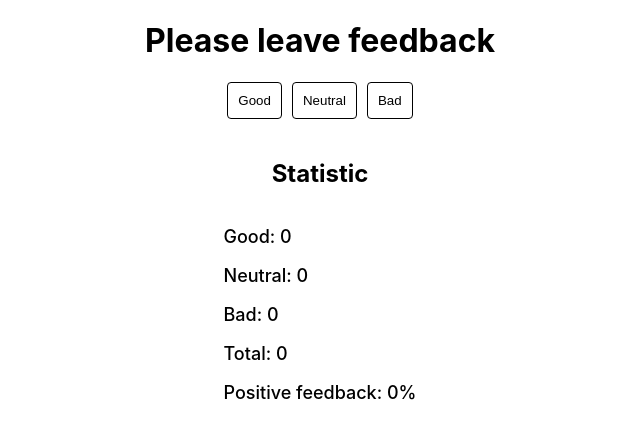
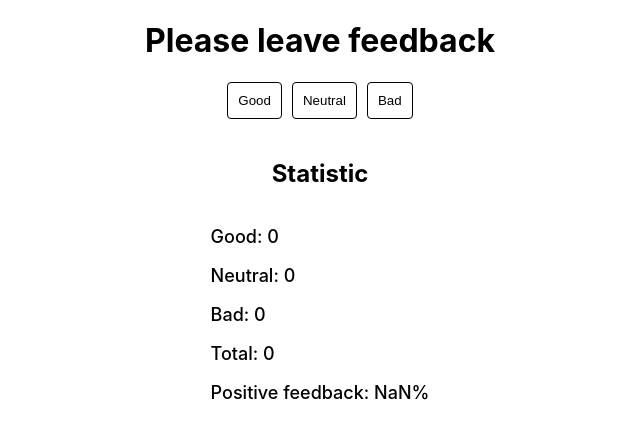
Before and after one commit to Bartosz-Baranski/goit-react-hw-02-feedback, a React (Create React App) app: page / in a window 1280 px wide. Shown: the top 438 px of the page, without its empty margins (320-960 px from the left). Built offline with nearby package versions, Linux system fonts and the light colour scheme.

Commit message:
add methods
changed method choice... , add method countTotal- working, method countpercentage is not working - problem with NaN and on the next step Infinity

```diff
--- a/src/components/App.jsx
+++ b/src/components/App.jsx
@@ -1,10 +1,10 @@
 import React from 'react';
-import Statistic from './Feedback/statistic';
+import Feedback from './Feedback/Feedback';
 
 export function App() {
   return (
     <>
-      <Statistic />
+      <Feedback />
     </>
   );
 }
--- a/src/components/Feedback/statistic.jsx
+++ b/src/components/Feedback/Feedback.jsx
@@ -1,20 +1,13 @@
 import React from 'react';
-import css from './statistic.module.css';
+import css from './feedback.module.css';
 
-class Statistic extends React.Component {
-  state = {
-    good: 0,
-    neutral: 0,
-    bad: 0,
-    total: 0,
-    percent: 0,
-  };
+class Feedback extends React.Component {
+  state = { good: 0, neutral: 0, bad: 0 };
 
   choiceGood = () => {
     this.setState(value => {
       return {
         good: value.good + 1,
-        total: value.total + 1,
       };
     });
   };
@@ -23,7 +16,6 @@ class Statistic extends React.Component {
     this.setState(value => {
       return {
         neutral: value.neutral + 1,
-        total: value.total + 1,
       };
     });
   };
@@ -32,14 +24,22 @@ class Statistic extends React.Component {
     this.setState(value => {
       return {
         bad: value.bad + 1,
-        total: value.total + 1,
       };
     });
   };
 
+  countTotalFeedback = () => {
+    return this.state.good + this.state.bad + this.state.neutral;
+  };
+
+  countPositiveFeedbackPercentage = () => {
+    return Math.floor(this.state.good / this.state.total) * 100;
+  };
+
   render() {
-    const { good, neutral, bad, total, percent } = this.state;
-
+    const { good, neutral, bad } = this.state;
+    const total = this.countTotalFeedback();
+    const positivePercentage = this.countPositiveFeedbackPercentage();
     return (
       <div className={css.statistic_body}>
         <h1 className={css.statistic_title}>Please leave feedback</h1>
@@ -70,15 +70,19 @@ class Statistic extends React.Component {
           </button>
         </div>
         <h2 className={css.statistic_body}>Statistic</h2>
+
         <div>
           <p className={css.statistic_value}>Good: {good}</p>
           <p className={css.statistic_value}>Neutral: {neutral}</p>
           <p className={css.statistic_value}>Bad: {bad}</p>
           <p className={css.statistic_value}>Total: {total}</p>
-          <p className={css.statistic_value}>Positive feedback: {percent}%</p>
+
+          <p className={css.statistic_value}>
+            Positive feedback: {positivePercentage}%
+          </p>
         </div>
       </div>
     );
   }
 }
-export default Statistic;
+export default Feedback;
```
Also changed, not shown: src/components/Feedback/feedback.module.css (renamed from src/components/Feedback/statistic.module.css).
